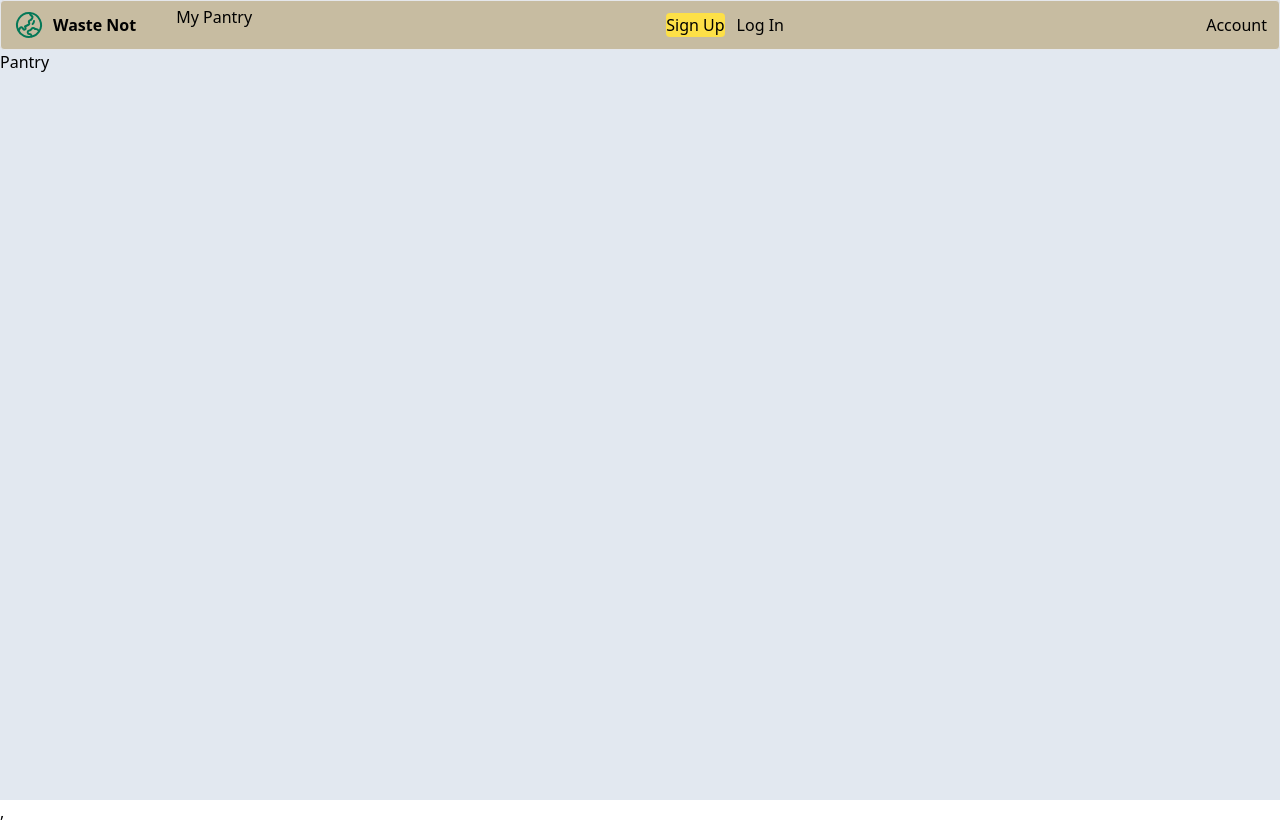
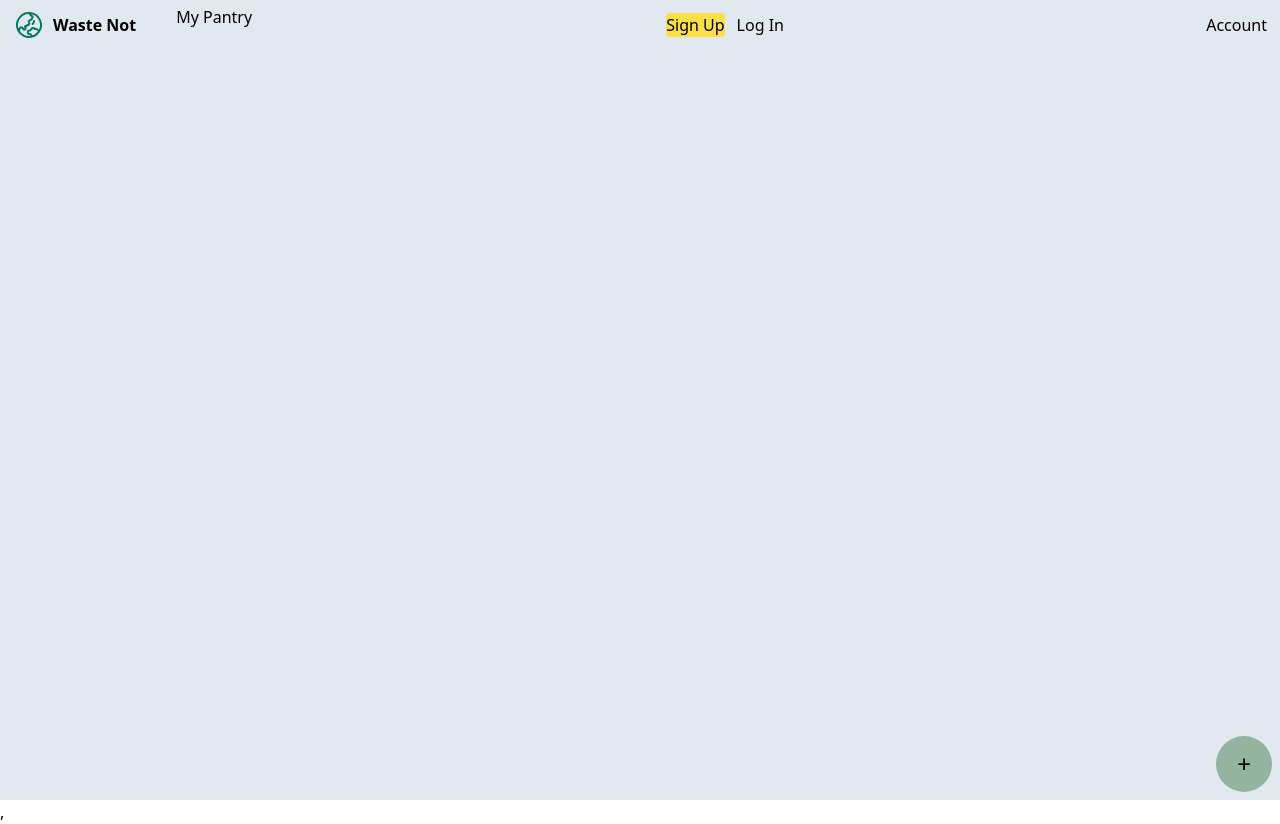
Before and after one commit to Blue-ocean-HR/blueocean-client, a React app: page /pantry in a window 1280 px wide. Built offline with nearby package versions, Linux system fonts and the light colour scheme; no server answers; the HTML template or start-up script is replaced by a standard one.

Commit message:
added colors to tailwin config

```diff
--- a/package.json
+++ b/package.json
@@ -7,7 +7,7 @@
     "test": "echo \"Error: no test specified\" && exit 1",
     "start": "webpack serve",
     "build": "webpack --mode=production",
-    "server": "node server.js"
+    "server": "nodemon server.js"
   },
   "repository": {
     "type": "git",
--- a/src/App.jsx
+++ b/src/App.jsx
@@ -1,6 +1,6 @@
 import React from 'react';
 import DummyHome from './DummyHome.jsx';
-import DummyPantry from './DummyPantry.jsx'
+import Pantry from './components/pantry/Pantry.jsx'
 import Nav from './Nav.jsx'
 import {Routes, Route, Link} from 'react-router-dom'
 import { useAuth0 } from "@auth0/auth0-react";
@@ -20,7 +20,7 @@ const App = () => {
       <Nav />
       <Routes>
         <Route path="/" element={<DummyHome />} />
-        <Route path="/pantry" element={<DummyPantry />} />
+        <Route path="/pantry" element={<Pantry />} />
         </Routes>
 
 
--- /dev/null
+++ b/src/components/pantry/Pantry.jsx
@@ -0,0 +1,11 @@
+import React from 'react'
+
+const Pantry = () => {
+
+  return (
+    <div className='flex flex-col'>
+      <div className="rounded-full w-14 h-14 flex items-center justify-center bg-primary text-2xl fixed bottom-2 right-2">+</div>
+    </div>
+  )
+}
+export default Pantry;
--- a/tailwind.config.js
+++ b/tailwind.config.js
@@ -10,8 +10,10 @@ module.exports = {
         sans: ['Inter var', ...defaultTheme.fontFamily.sans],
       },
       colors: {
-        'beige':'#F1D3B3',
-        'sage': '#C7BCA1'
+        'primary':'#94B49F',
+        'secondary': '#CEE5D0',
+        'light': '#FCF8E8',
+        'accent': '#ECB390'
       }
     },
   },
```
